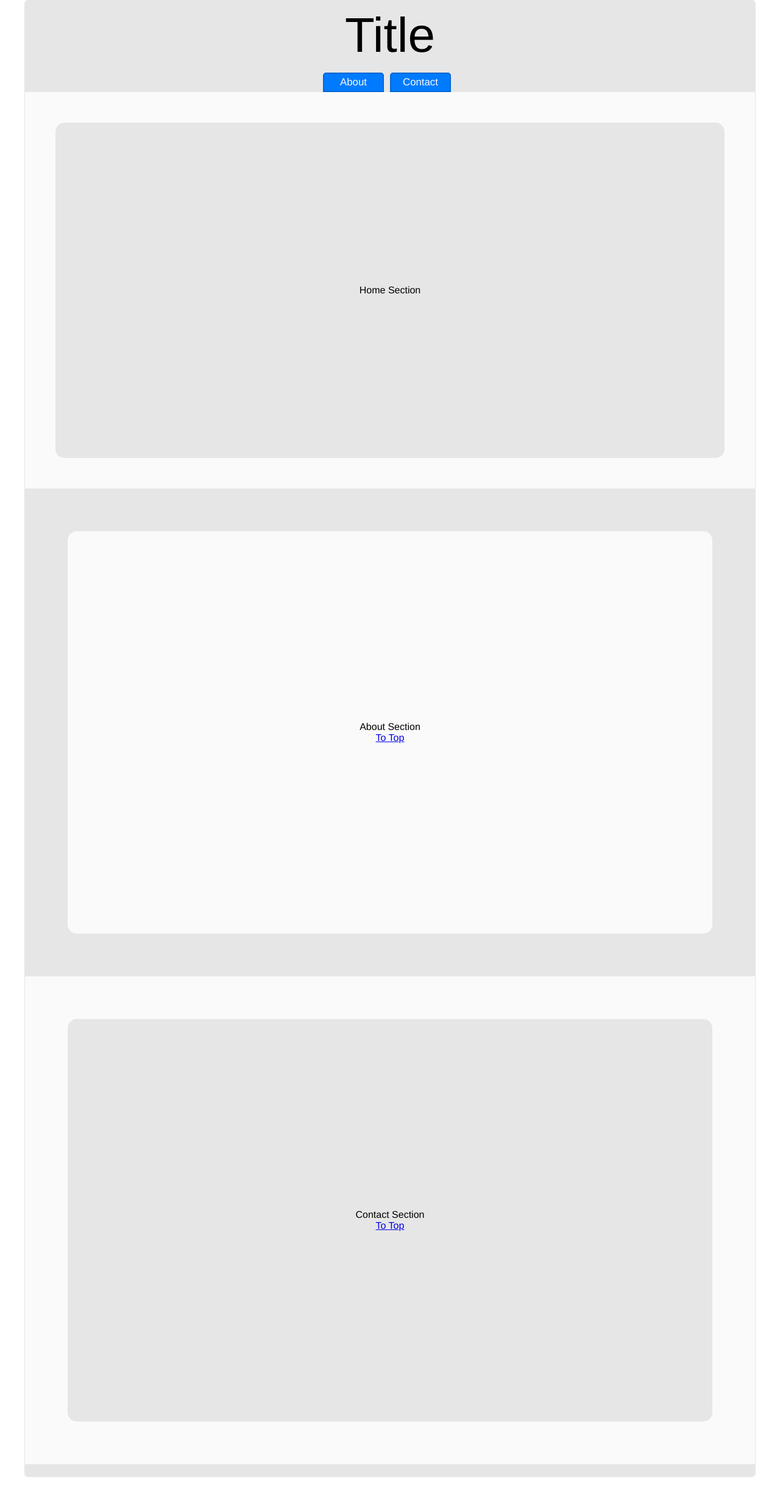
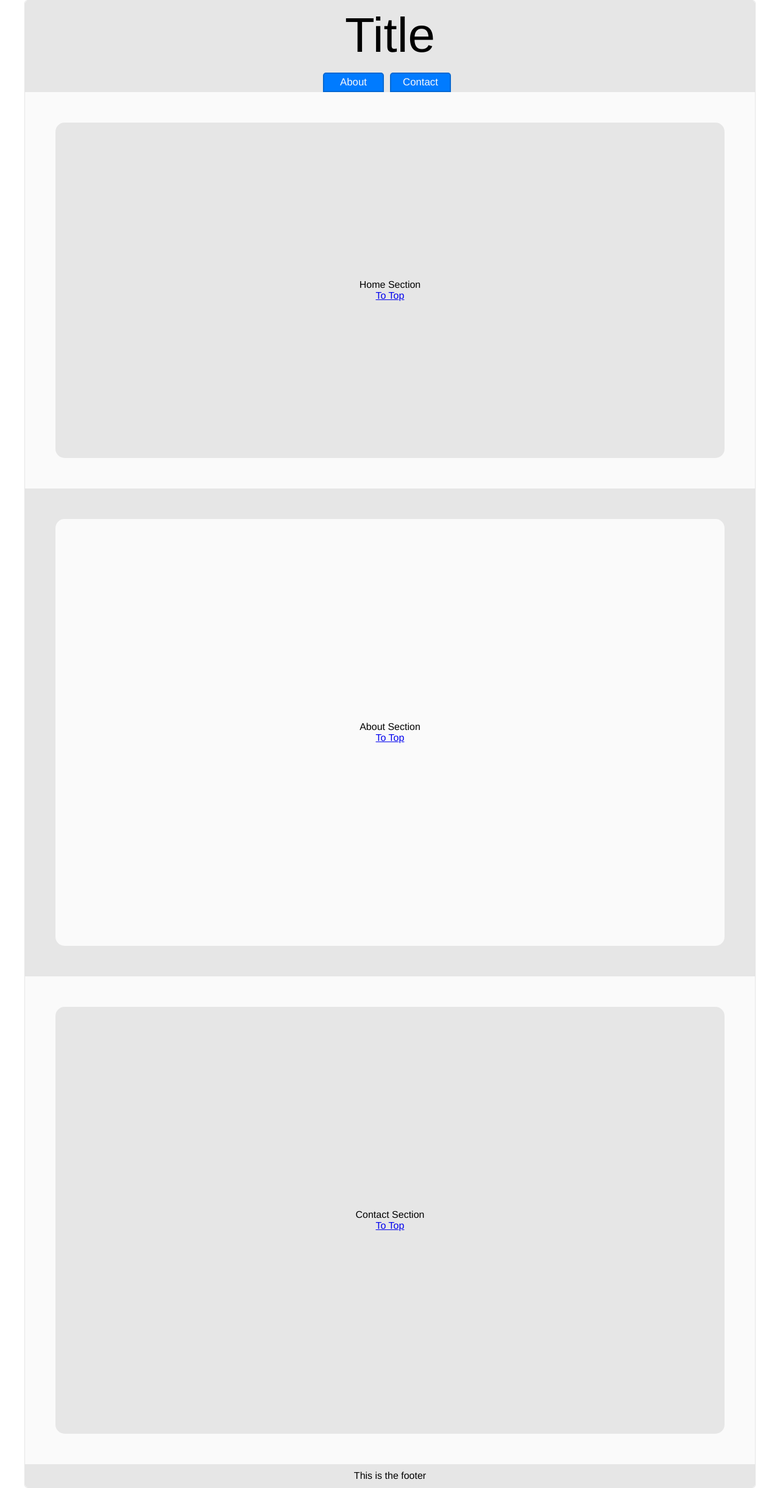
Before and after one commit to wchrapcynski/wc-component-component-library, a React (Create React App) app: page / in a window 1280 px wide. Shown: the whole page at 61% size. Built offline with nearby package versions, Linux system fonts and the light colour scheme.

Commit message:
Added section card component

```diff
--- a/src/App.js
+++ b/src/App.js
@@ -3,6 +3,7 @@ import "./App.scss";
 import "./styles/common.scss";
 import Header from "./components/header/header";
 import Footer from "./components/footer/footer";
+import SectionCard from "./components/cards/sectioncard";
 
 function App() {
   const websiteData = require("./data/data.json");
@@ -21,30 +22,32 @@ function App() {
         />
       </div>
       <div className="middle">
-        <div className="Home">
-          <div className="bubble1 radius15">
-            <div>Home Section</div>
-          </div>
-        </div>
-        <div className="About" id="About">
-          <div className="bubble2 radius15">
-            <div>About Section</div>
-            <div>
-              <a href="#Home">To Top</a>
-            </div>
-          </div>
-        </div>
-        <div className="Contact" id="Contact">
-          <div className="bubble1 radius15">
-            <div>Contact Section</div>
-            <div>
-              <a href="#Home">To Top</a>
-            </div>
-          </div>
-        </div>
+        <SectionCard
+          backgroundColorType="backgroundWhite1"
+          cardColorType="backgroundWhite2"
+          boxSize="boxSizeFullScreenMargin100"
+          description="Home Section"
+          sectionLocation="sectionTop"
+        />
+        <SectionCard
+          backgroundColorType="backgroundWhite2"
+          cardColorType="backgroundWhite1"
+          boxSize="boxSizeFullScreenMargin100"
+          description="About Section"
+          sectionLocation="sectionFull"
+          id="About"
+        />
+        <SectionCard
+          backgroundColorType="backgroundWhite1"
+          cardColorType="backgroundWhite2"
+          boxSize="boxSizeFullScreenMargin100"
+          description="Contact Section"
+          sectionLocation="sectionFull"
+          id="Contact"
+        />
       </div>
       <div className="bottom">
-        <Footer />
+        <Footer footerText="This is the footer" />
       </div>
     </div>
   );
--- a/src/components/cards/cards.scss
+++ b/src/components/cards/cards.scss
@@ -32,10 +32,10 @@
         text-decoration: none;
         color: $white-2;
         transition: all 0.3s;
-          -webkit-transition: all 0.3s;
-          -moz-transition: all 0.3s;
-          -ms-transition: all 0.3s;
-          -o-transition: all 0.3s;
+        -webkit-transition: all 0.3s;
+        -moz-transition: all 0.3s;
+        -ms-transition: all 0.3s;
+        -o-transition: all 0.3s;
         &:hover {
           letter-spacing: 0.7px;
           transition: all 0.3s;
@@ -43,7 +43,7 @@
           -moz-transition: all 0.3s;
           -ms-transition: all 0.3s;
           -o-transition: all 0.3s;
-}
+        }
       }
     }
     .flip-card-front {
@@ -67,3 +67,14 @@
     }
   }
 }
+.sectionCard {
+  display: flex;
+  justify-content: center;
+  align-items: center;
+  .card {
+    display: flex;
+    justify-content: center;
+    align-items: center;
+    flex-direction: column;
+  }
+}
--- /dev/null
+++ b/src/components/cards/sectioncard.js
@@ -0,0 +1,20 @@
+import React from "react";
+import "./cards.scss";
+import "../../styles/common.scss";
+
+function SectionCard(props) {
+  return (
+    <div
+      className={`sectionCard ${props.sectionLocation} ${props.backgroundColorType}`} id={props.id}>
+      <div
+        className={`${props.cardColorType} ${props.boxSize} radius15 card`}>
+        {props.description}
+        <div>
+          <a href="#Home">To Top</a>
+        </div>
+      </div>
+    </div>
+  );
+}
+
+export default SectionCard;
--- a/src/components/footer/footer.js
+++ b/src/components/footer/footer.js
@@ -3,7 +3,7 @@ import './footer.scss'
 
 function Footer(props) {
   return (
-  <div className="footer radius5-bottom">{props.text}</div>
+  <div className="footer radius5-bottom">{props.footerText}</div>
   )
 }
 
--- a/src/data/data.json
+++ b/src/data/data.json
@@ -1,5 +1,6 @@
 
   {
     "pages": ["About", "Contact"],
-    "flipCardtext":["Flip Card Title", "This is the flip card discription text", "http://magicaltech.xyz"]
+    "flipCardText":["Flip Card Title", "This is the flip card discription text", "http://magicaltech.xyz"],
+    "footerText": "This is the footer"
   }
--- a/src/styles/common.scss
+++ b/src/styles/common.scss
@@ -3,7 +3,7 @@
 * {
   outline: 0;
   font-family: "Helvetica Neue", Helvetica, Arial, sans-serif;
-  html{
+  html {
     box-sizing: border-box;
     margin: 0 auto;
   }
@@ -40,6 +40,16 @@
   -moz-border-radius: 5px 5px 0 0;
   -ms-border-radius: 5px 5px 0 0;
   -o-border-radius: 5px 5px 0 0;
+}
+
+@mixin sectionCard($backgroundColor) {
+  height: calc(100% - 100px);
+  width: calc(100% - 100px);
+  display: flex;
+  justify-content: center;
+  align-items: center;
+  flex-direction: column;
+  background-color: $backgroundColor;
 }
 
 .pad2 {
@@ -90,6 +100,24 @@
   width: 300px;
 }
 
+.sectionFull {
+  height: 100vh;
+}
+
+.sectionTop {
+  height: calc(100vh - 150px);
+}
+
+.boxSizeFullScreenMargin100 {
+  height: calc(100% - 100px);
+  width: calc(100% - 100px);
+}
+
+.boxSize300x600 {
+  height: 300px;
+  width: 600px;
+}
+
 .margin15-left {
   margin-left: 15px;
 }
@@ -130,7 +158,6 @@
   -o-border-radius: 15px;
 }
 
-
 .radius15-left {
   border-radius: 15px 0 0 15px;
   -webkit-border-radius: 15px 0 0 15px;
@@ -146,3 +173,11 @@
   -ms-border-radius: 0 15px 15px 0;
   -o-border-radius: 0 15px 15px 0;
 }
+
+.backgroundWhite1 {
+  background-color: $white-1;
+}
+
+.backgroundWhite2 {
+  background-color: $white-2;
+}
```
Also changed, not shown: 1 other file (tests, documents, lock files or other folders).
